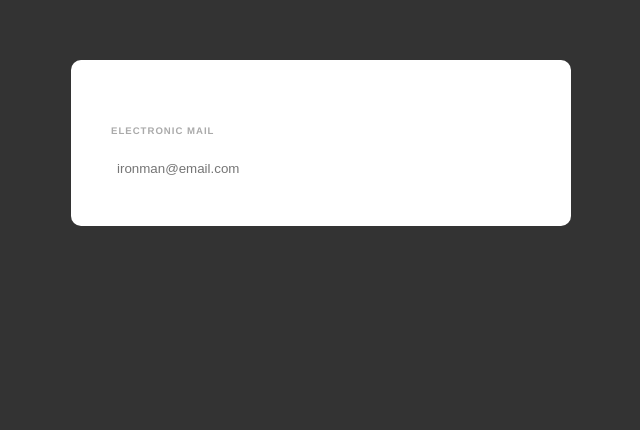
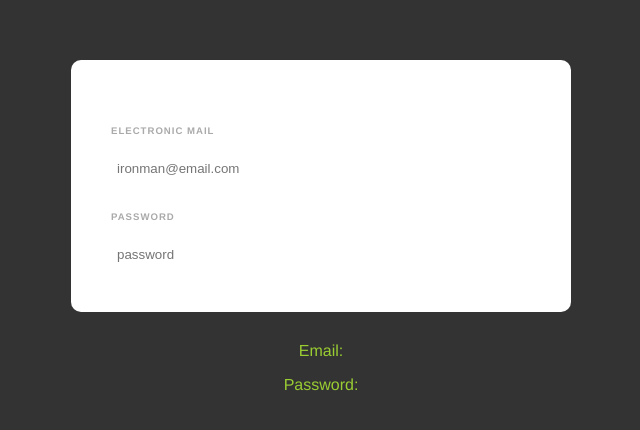
Before and after one commit to anthonygilbertt/vue-form, a Vue app: page / in a window 1280 px wide. Shown: the top 430 px of the page, without its empty margins (319-959 px from the left). Built offline with nearby package versions, Linux system fonts and the light colour scheme.

Commit message:
Added 2-way databinding to the form

```diff
--- a/src/components/SignupForm.vue
+++ b/src/components/SignupForm.vue
@@ -1,13 +1,23 @@
 <template>
   <form >
   <label for="email">Electronic Mail</label>
-  <input type="email" required placeholder="ironman@email.com">
+  <input type="email" required placeholder="ironman@email.com" v-model="email">
+
+  <label for="password">password</label>
+  <input type="password" required placeholder="password" v-model="password">
   </form>
+  <p>Email: {{ email }}</p>
+  <p>Password: {{ password }}</p>
 </template>
 
 <script>
 export default {
-
+    data() {
+        return {
+            email: '',
+            password: ''
+        }
+    }
 }
 </script>
 
@@ -38,5 +48,8 @@ input {
     border-bottom: #ddd;
     color: #555;
 }
+p {
+    color: yellowgreen;
+}
 
 </style>
```
